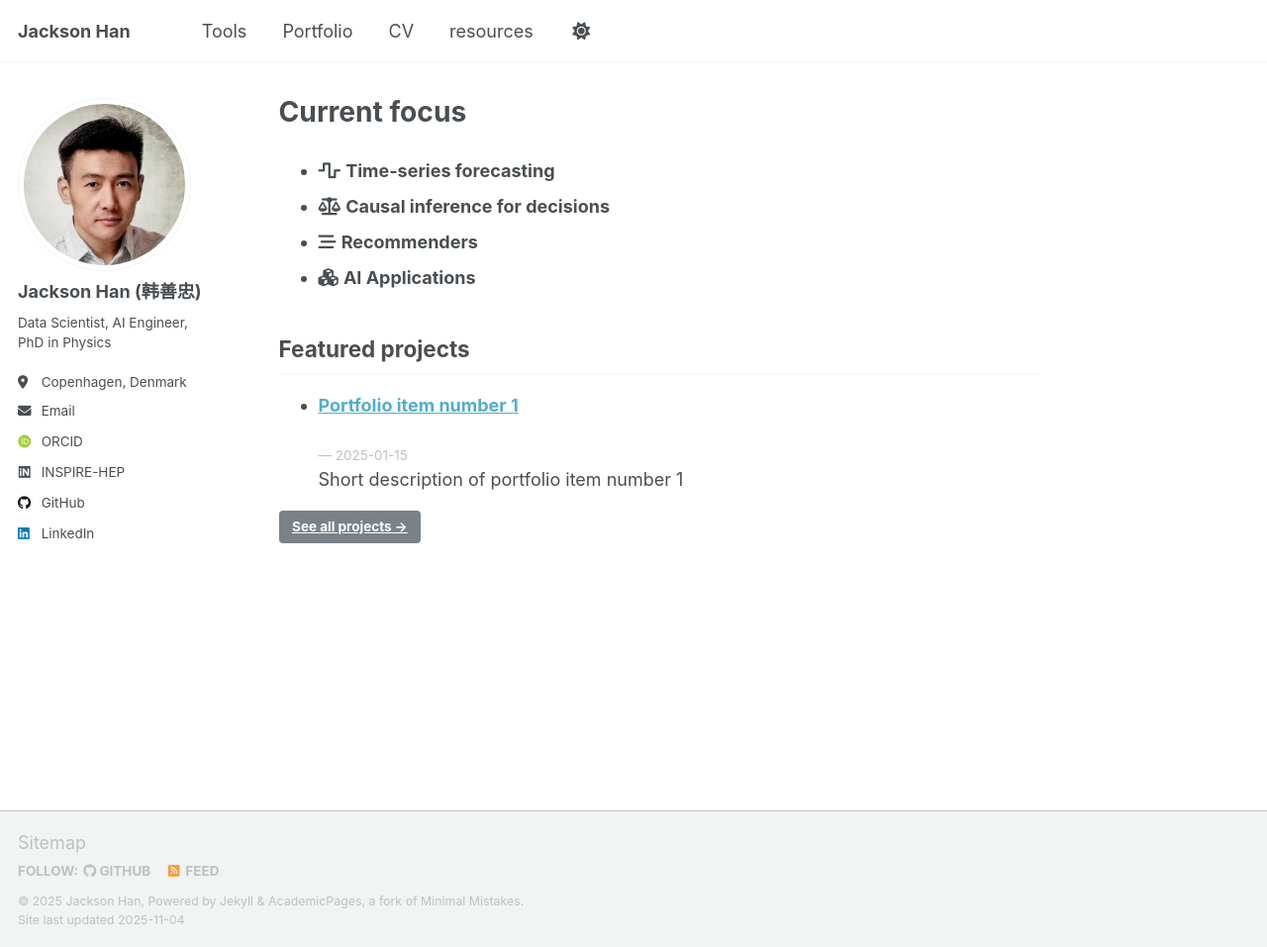
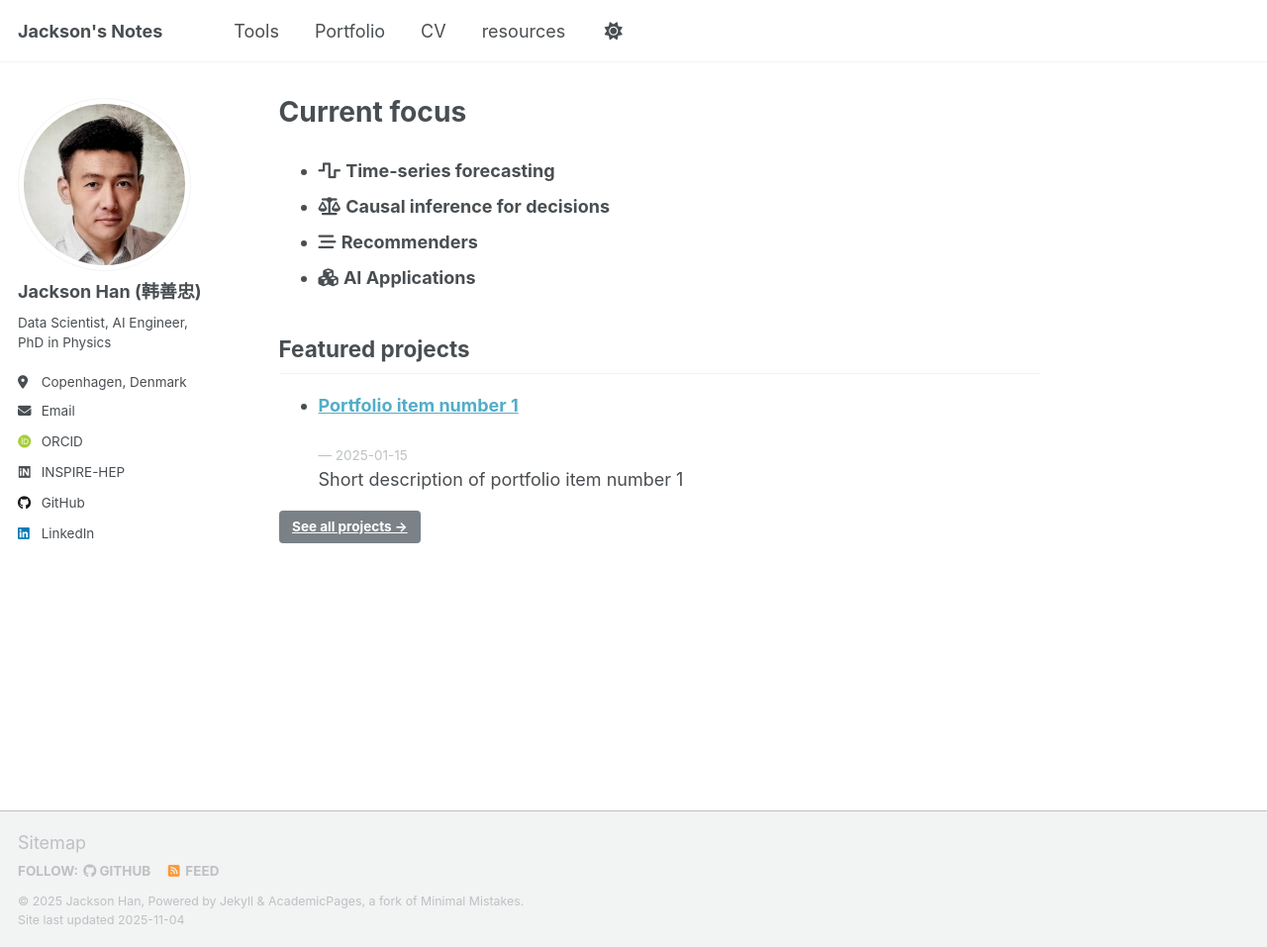
Before and after one commit to Jackson00Han/Jackson00Han.github.io, a Jekyll site: the page built from _pages/about.md, in a window 1280 px wide and 957 px high. Shown: the whole window at 99% size. Built offline with Jekyll 4.4.1, drawn with Linux system fonts in a browser that asks for light colours; some web fonts are replaced; a script that is not in the unit is left out.

Commit message:
up config

```diff
--- a/_config.yml
+++ b/_config.yml
@@ -9,7 +9,7 @@
 # Basic Site Settings
 locale                   : "en-US"
 site_theme               : "default" # Currently available options are "default", "air"
-title                    : "Jackson Han"
+title                    : "Jackson's Notes"
 title_separator          : "-"
 name                     : &name "Jackson Han"
 description              : &description "Jackson Han's academic portfolio"   # Update this with a general description of your site, this is the default if not overridden by a page
```
